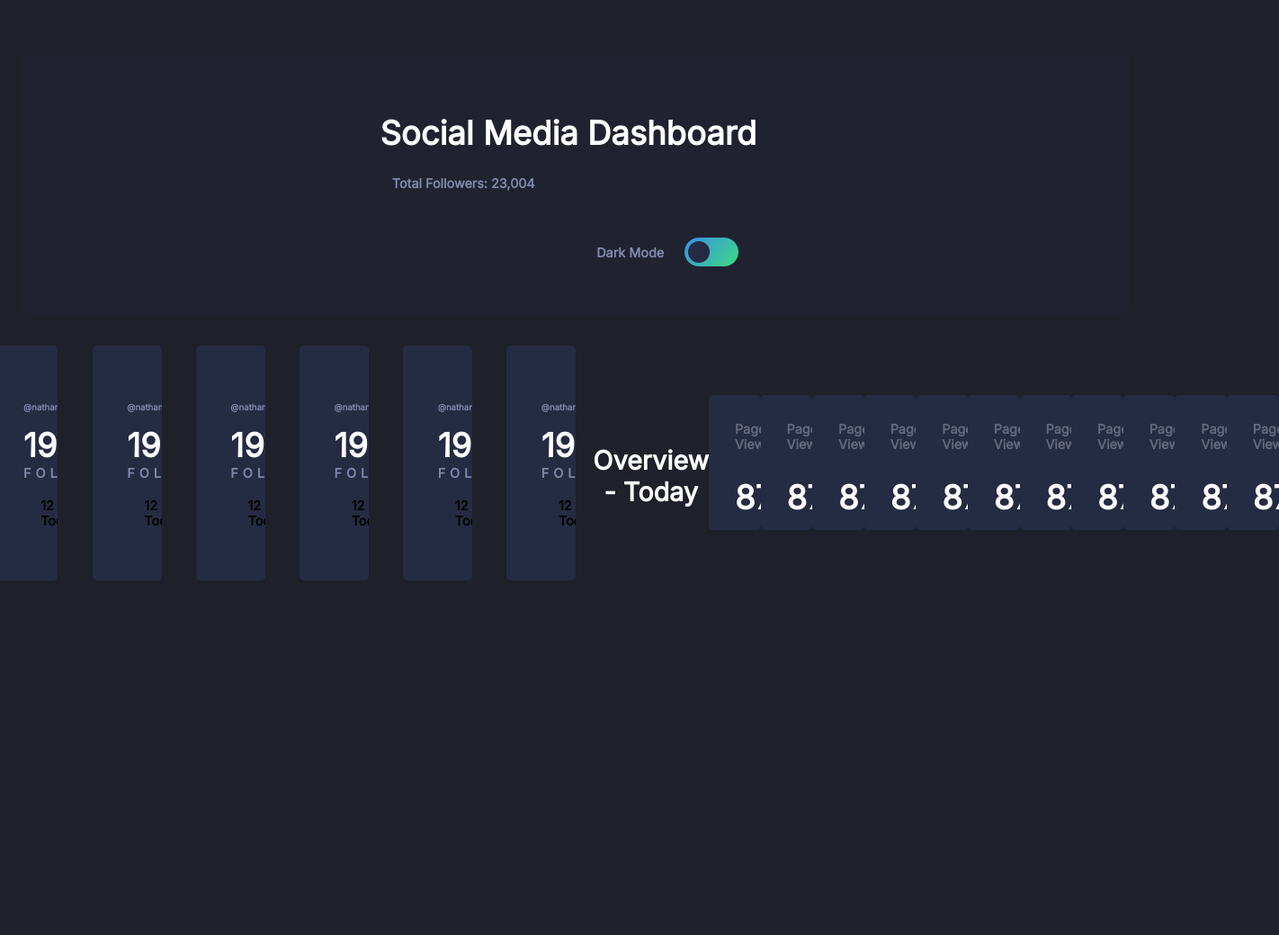
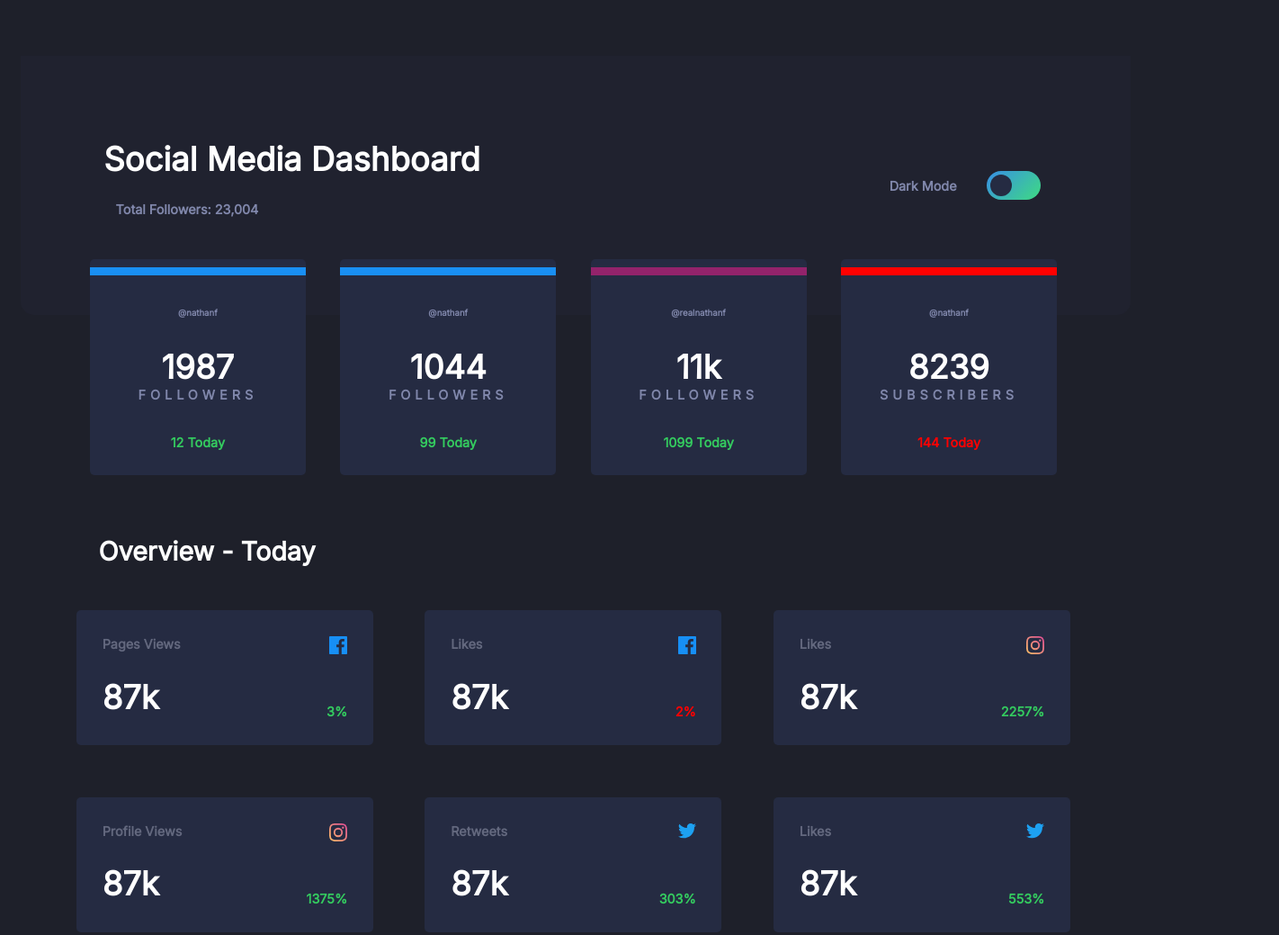
Before and after one commit to SirCrewete/FrontEnd-Mentor-Junior, a plain HTML site: page index.html in a window 1280 px wide. Shown: the top 1039 px of the page at 90% size, 1422 px wide, since content can reach past the window. Before the commit the page ends 800 px from the top, so only its background shows below. Drawn offline with Linux system fonts and the light colour scheme.

Commit message:
Responsive

```diff
--- a/index.html
+++ b/index.html
@@ -10,8 +10,10 @@
 <body>
     <div class="container">
         <header>
-            <h1 class="social text-xxl text-white">Social Media Dashboard</h1>
-            <p class="recountFollowers text-xs text-white">Total Followers: 23,004</p>
+            <div class="titleFollowers">
+                <h1 class="social text-xxl text-white">Social Media Dashboard</h1>
+                <p class="recountFollowers text-xs text-white">Total Followers: 23,004</p>
+            </div>
             <div class="separadora"></div>
             <div class="darkmode">
                 <h3 class="darkModeTitle text-xs">Dark Mode</h3>
@@ -22,77 +24,51 @@
         </header>
 
         <main>
-            <div class="card card-facebook">
-                <div class="color-bar"></div>
-                <p class="nameLink text-gray">@nathanf</p>
+            <div class="card">
+                <div class="bar color-bar-blue"></div>
+                    <div><p class="nameLink text-gray">@nathanf</p></div>
                 <div class="followers text-white">
                     <p class="number text-white text-xxl">1987</p>
                     <p class="title text-gray text-xl">FOLLOWERS</p>
                 </div>
-                <p class="today text-xl">12 Today</p>
+                <p class="today text-xl text-green">12 Today</p>
             </div>
 
             <div class="card card-facebook">
-                <div class="color-bar"></div>
+                <div class="bar color-bar-blue"></div>
                 <p class="nameLink text-gray">@nathanf</p>
                 <div class="followers text-white">
-                    <p class="number text-white text-xxl">1987</p>
+                    <p class="number text-white text-xxl">1044</p>
                     <p class="title text-gray text-xl">FOLLOWERS</p>
                 </div>
-                <p class="today text-xl">12 Today</p>
+                <p class="today text-xl text-green">99 Today</p>
             </div>
 
             <div class="card card-facebook">
-                <div class="color-bar"></div>
+                <div class="bar color-bar_gradient"></div>
+                <p class="nameLink text-gray">@realnathanf</p>
+                <div class="followers text-white">
+                    <p class="number text-white text-xxl">11k</p>
+                    <p class="title text-gray text-xl">FOLLOWERS</p>
+                </div>
+                <p class="today text-xl text-green">1099 Today</p>
+            </div>
+            <div class="card card-facebook">
+                <div class="bar color-bar_red"></div>
                 <p class="nameLink text-gray">@nathanf</p>
                 <div class="followers text-white">
-                    <p class="number text-white text-xxl">1987</p>
-                    <p class="title text-gray text-xl">FOLLOWERS</p>
+                    <p class="number text-white text-xxl">8239</p>
+                    <p class="title text-gray text-xl">SUBSCRIBERS</p>
                 </div>
-                <p class="today text-xl">12 Today</p>
-            </div>
-            <div class="card card-facebook">
-                <div class="color-bar"></div>
-                <p class="nameLink text-gray">@nathanf</p>
-                <div class="followers text-white">
-                    <p class="number text-white text-xxl">1987</p>
-                    <p class="title text-gray text-xl">FOLLOWERS</p>
-                </div>
-                <p class="today text-xl">12 Today</p>
-            </div>
-            <div class="card card-facebook">
-                <div class="color-bar"></div>
-                <p class="nameLink text-gray">@nathanf</p>
-                <div class="followers text-white">
-                    <p class="number text-white text-xxl">1987</p>
-                    <p class="title text-gray text-xl">FOLLOWERS</p>
-                </div>
-                <p class="today text-xl">12 Today</p>
-            </div>
-            <div class="card card-facebook">
-                <div class="color-bar"></div>
-                <p class="nameLink text-gray">@nathanf</p>
-                <div class="followers text-white">
-                    <p class="number text-white text-xxl">1987</p>
-                    <p class="title text-gray text-xl">FOLLOWERS</p>
-                </div>
-                <p class="today text-xl">12 Today</p>
-            </div>
-            <div class="card card-facebook">
-                <div class="color-bar"></div>
-                <p class="nameLink text-gray">@nathanf</p>
-                <div class="followers text-white">
-                    <p class="number text-white text-xxl">1987</p>
-                    <p class="title text-gray text-xl">FOLLOWERS</p>
-                </div>
-                <p class="today text-xl ">12 Today</p>
+                <p class="today text-xl text-red">144 Today</p>
             </div>
 
 
+            <div class="overviewSeparador">
+                <h2 class="overview text-white">Overview - Today</h2>
+            </div>
 
-            <div>
-                <h2 class="text-white">Overview - Today</h2>
-            </div>
+
 
             <div class="secondCard">
                 <div>
@@ -100,110 +76,81 @@
                     <div class="numberViews text-xxl text-white">87k</div>
                 </div>
                 <div class="imgPercent">
-                    <div class="text-xl"><img src="/images/icon-instagram.svg" alt=""></div>
+                    <div class="text-xl"><img src="/images/icon-facebook.svg" alt=""></div>
                     <div class="text-green text-xl">3%</div>
                 </div>
             </div>
             <div class="secondCard">
                 <div>
-                    <div class="text-gray text-xs"><p class="page">Pages Views</p></div>
+                    <div class="text-gray text-xs"><p class="page">Likes</p></div>
+                    <div class="numberViews text-xxl text-white">87k</div>
+                </div>
+                <div class="imgPercent">
+                    <div class="text-xl"><img src="/images/icon-facebook.svg" alt=""></div>
+                    <div class="text-xl text-red">2%</div>
+                </div>
+            </div>
+            <div class="secondCard">
+                <div>
+                    <div class="text-gray text-xs"><p class="page">Likes</p></div>
                     <div class="numberViews text-xxl text-white">87k</div>
                 </div>
                 <div class="imgPercent">
                     <div class="text-xl"><img src="/images/icon-instagram.svg" alt=""></div>
-                    <div class="text-green text-xl">3%</div>
+                    <div class="text-green text-xl">2257%</div>
                 </div>
             </div>
             <div class="secondCard">
                 <div>
-                    <div class="text-gray text-xs"><p class="page">Pages Views</p></div>
+                    <div class="text-gray text-xs"><p class="page">Profile Views</p></div>
                     <div class="numberViews text-xxl text-white">87k</div>
                 </div>
                 <div class="imgPercent">
                     <div class="text-xl"><img src="/images/icon-instagram.svg" alt=""></div>
-                    <div class="text-green text-xl">3%</div>
+                    <div class="text-green text-xl">1375%</div>
                 </div>
             </div>
             <div class="secondCard">
                 <div>
-                    <div class="text-gray text-xs"><p class="page">Pages Views</p></div>
+                    <div class="text-gray text-xs"><p class="page">Retweets</p></div>
                     <div class="numberViews text-xxl text-white">87k</div>
                 </div>
                 <div class="imgPercent">
-                    <div class="text-xl"><img src="/images/icon-instagram.svg" alt=""></div>
-                    <div class="text-green text-xl">3%</div>
+                    <div class="text-xl"><img src="/images/icon-twitter.svg" alt=""></div>
+                    <div class="text-green text-xl">303%</div>
                 </div>
             </div>
             <div class="secondCard">
                 <div>
-                    <div class="text-gray text-xs"><p class="page">Pages Views</p></div>
+                    <div class="text-gray text-xs"><p class="page">Likes</p></div>
                     <div class="numberViews text-xxl text-white">87k</div>
                 </div>
                 <div class="imgPercent">
-                    <div class="text-xl"><img src="/images/icon-instagram.svg" alt=""></div>
-                    <div class="text-green text-xl">3%</div>
+                    <div class="text-xl"><img src="/images/icon-twitter.svg" alt=""></div>
+                    <div class="text-green text-xl">553%</div>
                 </div>
             </div>
             <div class="secondCard">
                 <div>
-                    <div class="text-gray text-xs"><p class="page">Pages Views</p></div>
+                    <div class="text-gray text-xs"><p class="page">Likes</p></div>
                     <div class="numberViews text-xxl text-white">87k</div>
                 </div>
                 <div class="imgPercent">
-                    <div class="text-xl"><img src="/images/icon-instagram.svg" alt=""></div>
-                    <div class="text-green text-xl">3%</div>
+                    <div class="text-xl"><img src="/images/icon-youtube.svg" alt=""></div>
+                    <div class="text-green text-xl text-red">19%</div>
                 </div>
             </div>
             <div class="secondCard">
                 <div>
-                    <div class="text-gray text-xs"><p class="page">Pages Views</p></div>
+                    <div class="text-gray text-xs"><p class="page">Total Views</p></div>
                     <div class="numberViews text-xxl text-white">87k</div>
                 </div>
                 <div class="imgPercent">
-                    <div class="text-xl"><img src="/images/icon-instagram.svg" alt=""></div>
-                    <div class="text-green text-xl">3%</div>
+                    <div class="text-xl"><img src="/images/icon-youtube.svg" alt=""></div>
+                    <div class="text-green text-xl text-red">12%</div>
                 </div>
             </div>
-            <div class="secondCard">
-                <div>
-                    <div class="text-gray text-xs"><p class="page">Pages Views</p></div>
-                    <div class="numberViews text-xxl text-white">87k</div>
-                </div>
-                <div class="imgPercent">
-                    <div class="text-xl"><img src="/images/icon-instagram.svg" alt=""></div>
-                    <div class="text-green text-xl">3%</div>
-                </div>
-            </div>
-            <div class="secondCard">
-                <div>
-                    <div class="text-gray text-xs"><p class="page">Pages Views</p></div>
-                    <div class="numberViews text-xxl text-white">87k</div>
-                </div>
-                <div class="imgPercent">
-                    <div class="text-xl"><img src="/images/icon-instagram.svg" alt=""></div>
-                    <div class="text-green text-xl">3%</div>
-                </div>
-            </div>
-            <div class="secondCard">
-                <div>
-                    <div class="text-gray text-xs"><p class="page">Pages Views</p></div>
-                    <div class="numberViews text-xxl text-white">87k</div>
-                </div>
-                <div class="imgPercent">
-                    <div class="text-xl"><img src="/images/icon-instagram.svg" alt=""></div>
-                    <div class="text-green text-xl">3%</div>
-                </div>
-            </div>
-            <div class="secondCard">
-                <div>
-                    <div class="text-gray text-xs"><p class="page">Pages Views</p></div>
-                    <div class="numberViews text-xxl text-white">87k</div>
-                </div>
-                <div class="imgPercent">
-                    <div class="text-xl"><img src="/images/icon-instagram.svg" alt=""></div>
-                    <div class="text-green text-xl">3%</div>
-                </div>
-            </div>
+
 
         </main>
 
--- a/style.css
+++ b/style.css
@@ -21,6 +21,7 @@
 
 
     --Green: hsl(137, 59%, 50%);
+    --Red: hsl(0, 100%, 50%);
     --Toggle: linear-gradient(135deg, hsl(210, 78%, 56%), hsl(146, 68%, 55%));
 }
 html {
@@ -51,6 +52,9 @@ html {
     color: var(--Green);
 }
 
+.text-red {
+    color: var(--Red);
+}
 
 
 
@@ -107,6 +111,7 @@ h4 {
     margin: 0 2.4rem;
 }
 
+
 #switch:hover{
     opacity: 72%;
 }
@@ -146,9 +151,11 @@ header {
 
 main {
   position: absolute;
-  top: 28rem;
+  top: 40rem;
   width: 96%;
 }
+
+
 
 .recountFollowers {
     padding: 1rem;
@@ -166,6 +173,15 @@ main {
     margin: 20px auto;
     border-radius: 5px;
     overflow: hidden;
+}
+
+.card-display {
+    display: flex;
+    flex-direction: row;
+    justify-content: center;
+    align-content: center;
+    align-items: center;
+
 }
 
 .nameLink {
@@ -186,7 +202,7 @@ main {
     color: #8087ab;
 }
 
-.color-bar {
+.color-bar-blue {
     position: relative;
     background: #198ff3;
     /*
@@ -201,6 +217,39 @@ main {
     top: 0;
     height: 5px;
   }
+
+  .color-bar_gradient {
+    position: relative;
+    background: #93236b;
+    /*
+    background: linear-gradient(
+      90deg,
+      rgba(131, 58, 180, 1) 0%,
+      rgba(253, 29, 29, 1) 50%,
+      rgba(252, 176, 69, 1) 100%
+    );
+    */
+    width: 100%;
+    top: 0;
+    height: 5px;
+  }
+
+  .color-bar_red {
+    position: relative;
+    background: red;
+    /*
+    background: linear-gradient(
+      90deg,
+      rgba(131, 58, 180, 1) 0%,
+      rgba(253, 29, 29, 1) 50%,
+      rgba(252, 176, 69, 1) 100%
+    );
+    */
+    width: 100%;
+    top: 0;
+    height: 5px;
+  }
+
 
   .separadora {
     position: relative;
@@ -240,6 +289,7 @@ main {
       display: flex;
       flex-direction: column;
       justify-content: space-between;
+      align-items: flex-end;
   }
 
   .instaImg {
@@ -250,23 +300,32 @@ main {
 
   /* MEDIA QUERIES */
 
+  @media screen and (min-width: 490px){
+      main{
+          top: 28rem;
+      }
+  }
+
   @media screen and (min-width: 960px){
      :root{
          font-size: 60%;
      }
 
      header {
-        padding: 5rem 40rem;
         max-width: 100%;
         display: flex;
-        flex-direction: column;
+        flex-direction: row;
         justify-content: space-around;
         height: 20rem;
-
+        padding: 5rem 5rem;
      }
 
      .social {
          text-align: start;
+     }
+
+     .darkModeTitle{
+         width: 10rem;
      }
 
      .darkmode {
@@ -279,15 +338,44 @@ main {
          display: none;
      }
 
+     .titleFollowers {
+         width: 100%;
+         margin-top: 3rem;
+         margin-left: 3rem;
+}
+
      main{
-         display: flex;
-         flex-direction: row;
-         align-items: center;
-         justify-content: center;
-         top: 38rem;
+        display: flex;
+        flex-direction: row;
+        justify-content: center;
+        align-content: space-around;
+        flex-wrap: wrap;
      }
      .card {
-         padding: 4rem;
          margin: 2rem;
+         width: 240px;
+         height: 240px;
+         display: flex;
+         flex-direction: column;
+         justify-content: space-around;
+         overflow: hidden;
      }
+
+
+     .overviewSeparador {
+         width: 100%;
+         display: flex;
+         align-content: flex-start;
+         margin-left: 9rem;
+     }
+
+     .secondCard {
+         margin: 3rem;
+         width: 300rem;
+     }
+
+     .bar{
+         height: 1rem;
+     }
+
   }
```
